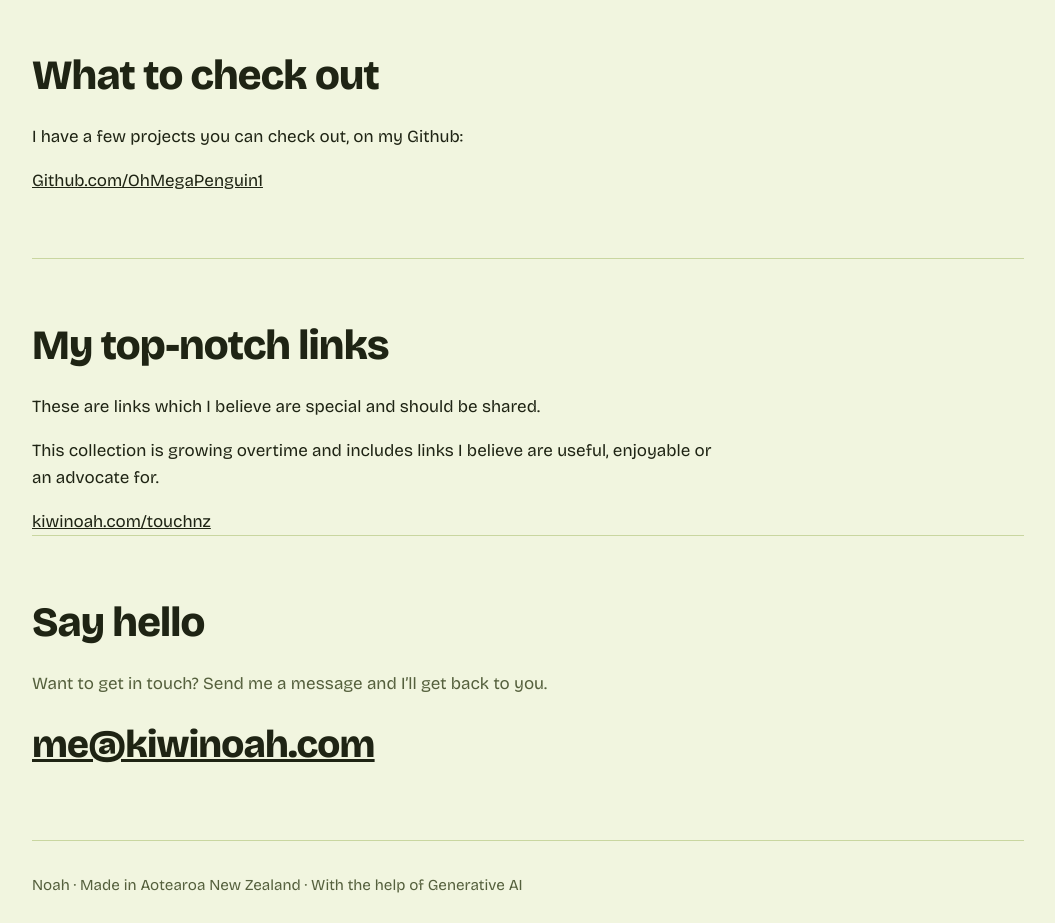
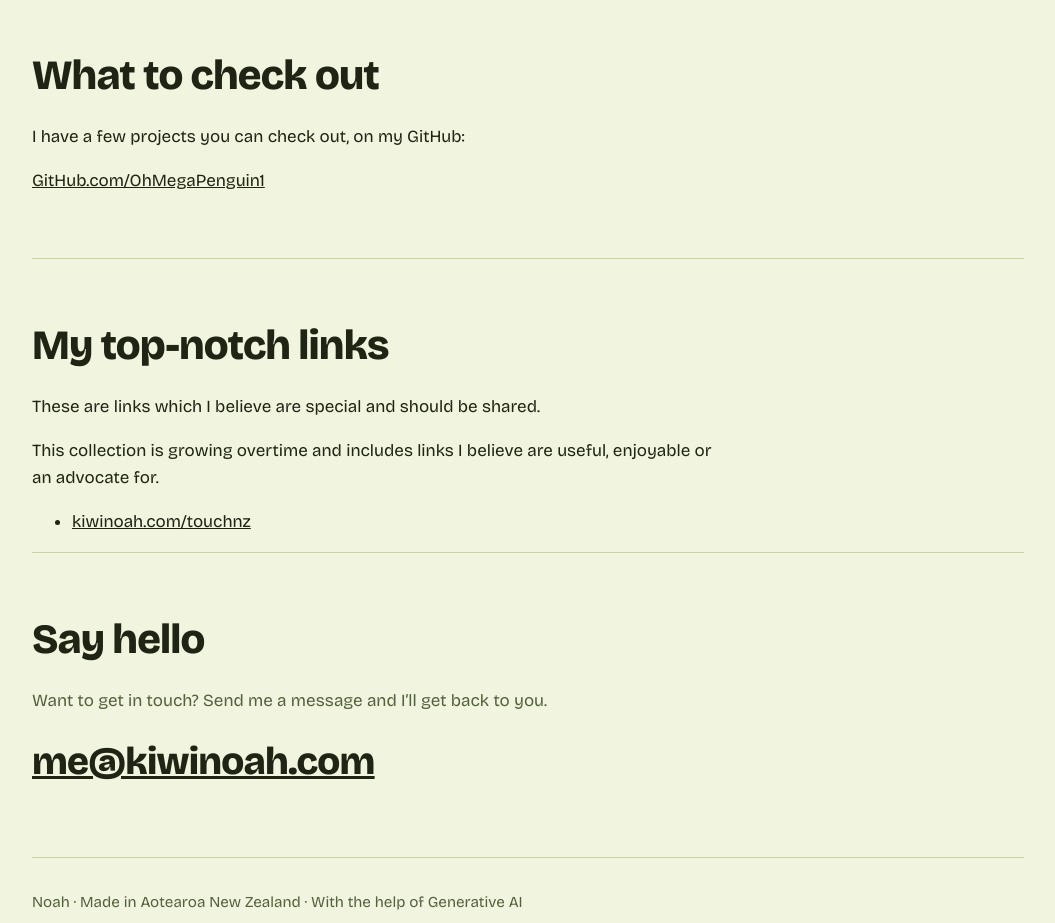
Before and after one commit to OhMegaPenguin1/kiwinoah.com, a plain HTML site: page index.html in a window 1280 px wide. Shown: the part 1340-2263 px from the top of the page, without its empty margins (112-1167 px from the left). Drawn offline with nearby package versions, Linux system fonts and the light colour scheme.

Commit message:
Fix GitHub capitalization and update links section

```diff
--- a/index.html
+++ b/index.html
@@ -137,15 +137,18 @@ footer{padding:2rem 0 3rem;color:var(--muted);font-size:.95rem;border-top:1px so
 
   <section>
     <h2>What to check out</h2>
-    <p class="about">I have a few projects you can check out, on my Github:</p>
-    <a class="about" target="_blank" rel="noopener noreferrer" href="https://github.com/OhMegaPenguin1">Github.com/OhMegaPenguin1</a>
+    <p class="about">I have a few projects you can check out, on my GitHub:</p>
+    <a class="about" target="_blank" rel="noopener noreferrer" href="https://github.com/OhMegaPenguin1">GitHub.com/OhMegaPenguin1</a>
   </section>
 
   <section>
     <h2>My top-notch links</h2>
     <p class="about">These are links which I believe are special and should be shared.</p>
     <p class="about">This collection is growing overtime and includes links I believe are useful, enjoyable or an advocate for.</p>
-    <a class="about" target="_blank" rel="noopener noreferrer" href="https://kiwinoah.com/touchnz">kiwinoah.com/touchnz</a>
+    <ul>
+      <li><a class="about" target="_blank" rel="noopener noreferrer" href="https://kiwinoah.com/touchnz">kiwinoah.com/touchnz</a></li>
+    </ul>
+
 
   <section id="contact" class="contact">
     <h2>Say hello</h2>
```
